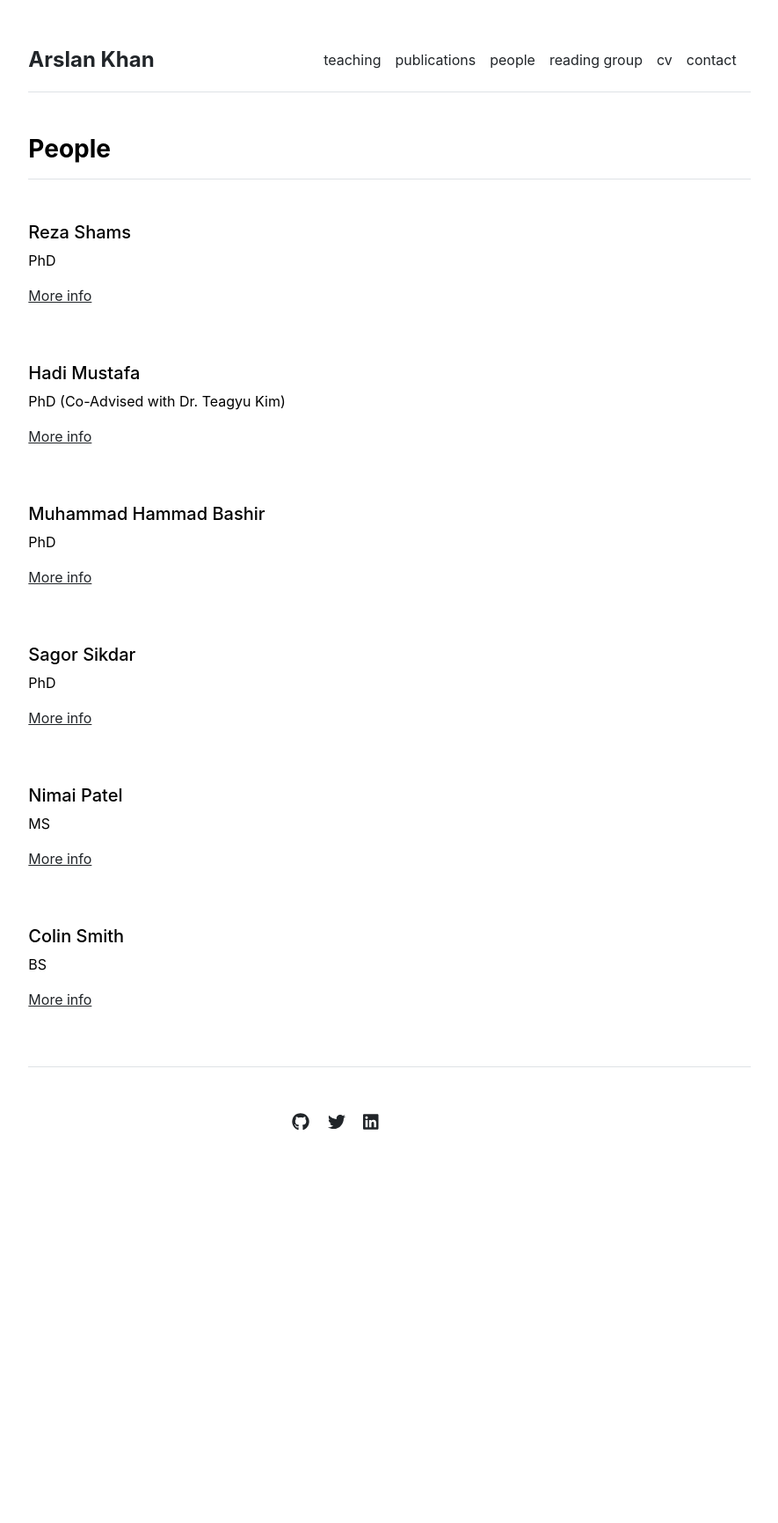
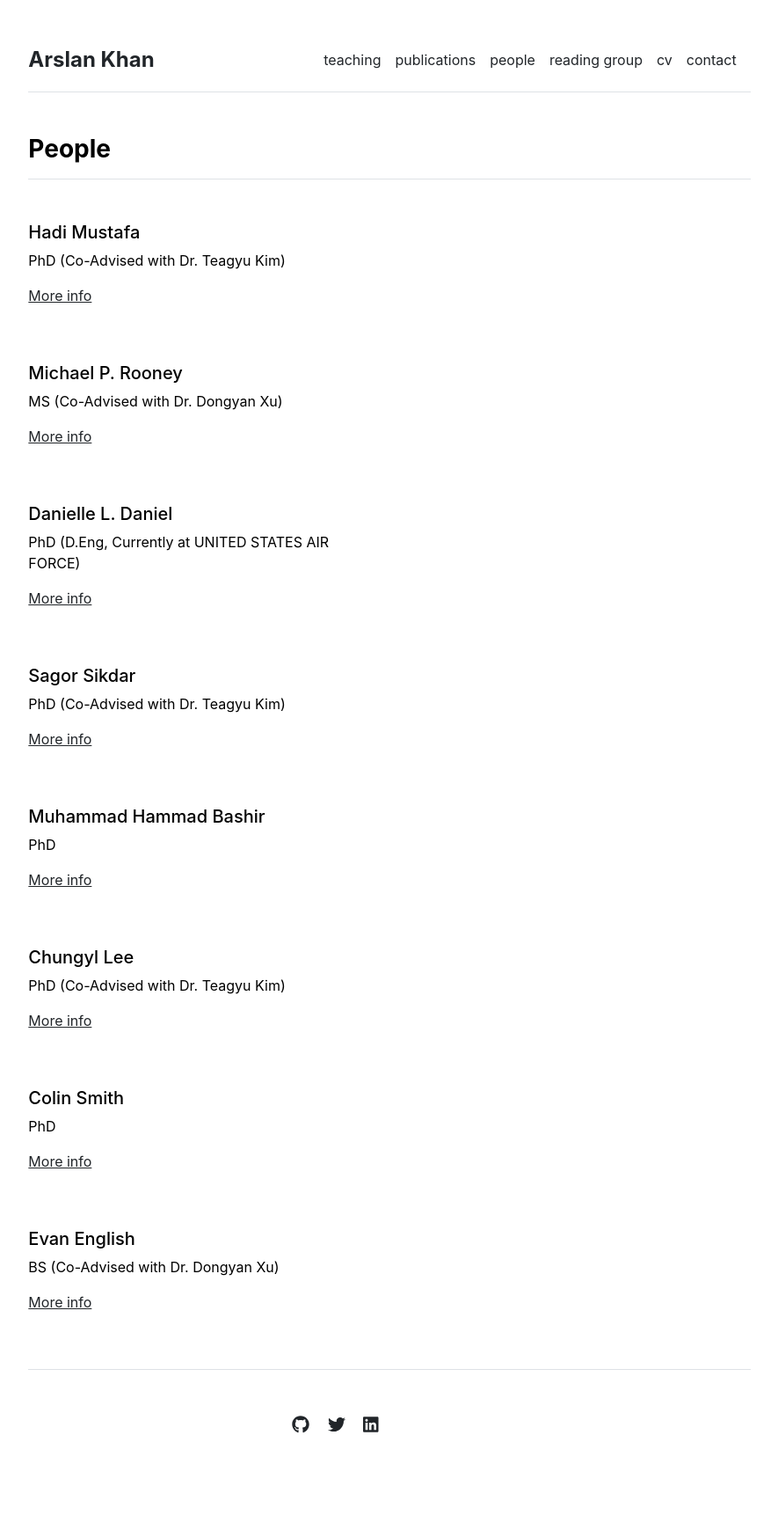
Before and after one commit to Arslan8/arslan8.github.io, a Jekyll site: the page built from people.md, in a window 1280 px wide. Shown: the whole page at 88% size, without its empty margins (197-1082 px from the left). Built offline with Jekyll 4.4.1, drawn with Linux system fonts in a browser that asks for light colours; before the commit the page ends 1387 px from its top, so only the background shows below that.

Commit message:
Update graduate students and alumni in settings.yml
Added new graduate students and alumni, and updated existing entries.

```diff
--- a/_data/settings.yml
+++ b/_data/settings.yml
@@ -7,12 +7,19 @@
 - {name: 'contact', url: '/contact'}
 
 people:
-- {name: 'Reza Shams', title: 'PhD', department: 'Computer Science and Engineering', url: 'graduate-student'}
 - {name: 'Hadi Mustafa', title: 'PhD (Co-Advised with Dr. Teagyu Kim)', department: 'College of Information Sciences and Technology', url: 'graduate-student'}
+- {name: 'Michael P. Rooney', title: 'MS (Co-Advised with Dr. Dongyan Xu)', department: 'Computer Science at Purdue', url: 'graduate-student'}
+- {name: 'Danielle L. Daniel', title: 'PhD (D.Eng, Currently at UNITED STATES AIR FORCE)', department: 'Computer Science and Engineering', url: 'graduate-student'}
+- {name: 'Sagor Sikdar', title: 'PhD (Co-Advised with Dr. Teagyu Kim)', department: 'Computer Science and Engineering', url: 'graduate-student'}
 - {name: 'Muhammad Hammad Bashir', title: 'PhD', department: 'Computer Science and Engineering', url: 'graduate-student'}
-- {name: 'Sagor Sikdar', title: 'PhD', department: 'Computer Science and Engineering', url: 'graduate-student'}
-- {name: 'Nimai Patel', title: 'MS', department: 'Computer Science and Engineering', url: 'graduate-student'}
-- {name: 'Colin Smith', title: 'BS', department: 'Computer Science and Engineering', url: 'graduate-student'}
+- {name: 'Chungyl Lee', title: 'PhD (Co-Advised with Dr. Teagyu Kim)', department: 'College of Information Sciences and Technology', url: 'graduate-student'}
+- {name: 'Colin Smith', title: 'PhD', department: 'Computer Science and Engineering', url: 'graduate-student'}
+- {name: 'Evan English', title: 'BS (Co-Advised with Dr. Dongyan Xu)', department: 'Computer Science at Purdue', url: 'graduate-student'}
+
+alums:
+- {name: 'Seongjin Kim - Now at Theori', title: 'BS (Co-Advised with Dr. Teagyu Kim)', department: 'College of Information Sciences and Technology', url: 'graduate-student'}
+- {name: 'Nimai Patel - Now at Lucid Motors', title: 'MS', department: 'Computer Science and Engineering', url: 'graduate-student'}
+
 
 
 courses:
```
